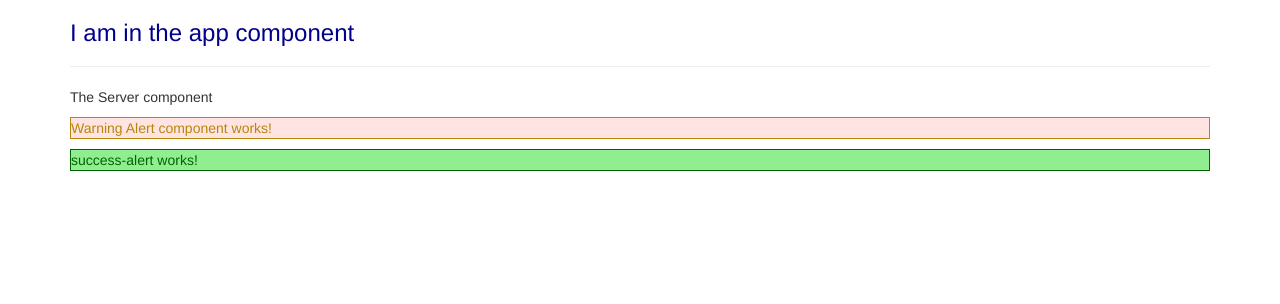
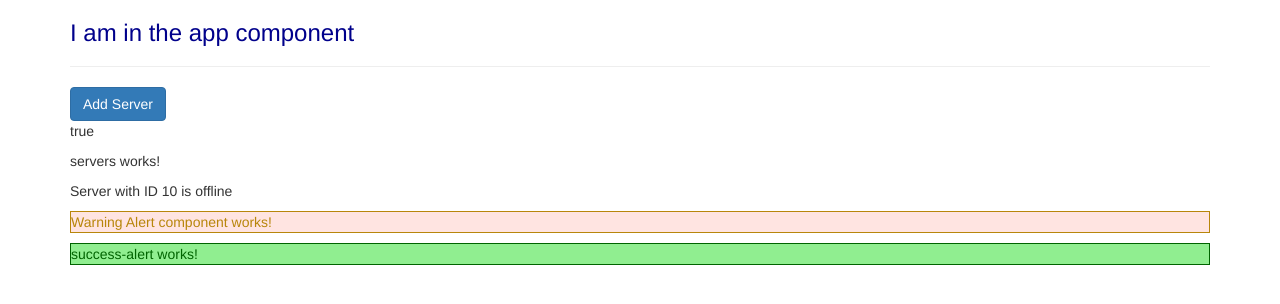
Before and after one commit to MarioHF/projects, an Angular app in the folder code/angular/my-dream-app/: page / in a window 1280 px wide. Shown: the top 304 px of the page. Built offline with nearby package versions, Linux system fonts and the light colour scheme.

Commit message:
Working with String interpolation and Property Binding

```diff
--- a/code/angular/my-dream-app/src/app/server/server.component.html
+++ b/code/angular/my-dream-app/src/app/server/server.component.html
@@ -1 +1 @@
-<p>The Server component</p>
+<p>Server with ID  {{ serverId }} is {{ getServerStatus() }}</p>
--- a/code/angular/my-dream-app/src/app/server/server.component.ts
+++ b/code/angular/my-dream-app/src/app/server/server.component.ts
@@ -9,5 +9,11 @@
     templateUrl: './server.component.html'
 })
 export class ServerComponent {
+    //Explict assign
+    serverId: number= 10;
+    serverStatus: string = 'offline';
 
+    getServerStatus(){
+        return this.serverStatus;
+    }
 }
--- a/code/angular/my-dream-app/src/app/servers/servers.component.html
+++ b/code/angular/my-dream-app/src/app/servers/servers.component.html
@@ -1,3 +1,7 @@
+<button
+  class="btn btn-primary"
+  [disabled]="!allowNewServer"> Add Server </button>
+<p>{{ allowNewServer }}</p>
 <p>
   servers works!
 </p>
--- a/code/angular/my-dream-app/src/app/servers/servers.component.ts
+++ b/code/angular/my-dream-app/src/app/servers/servers.component.ts
@@ -2,12 +2,19 @@
 
 @Component({
   selector: 'app-servers',
-  template: '<app-server></app-server>',
+  //template: '<app-server></app-server>',
+  templateUrl: './servers.component.html',
   styleUrls: ['./servers.component.css']
 })
 export class ServersComponent implements OnInit {
 
-  constructor() { }
+  allowNewServer = false;
+  constructor() {
+      setTimeout(
+        () => {
+          this.allowNewServer = true;
+        },2000);
+  }
 
   ngOnInit() {
   }
```
Also changed, not shown: 1 other file (tests, documents, lock files or other folders).
